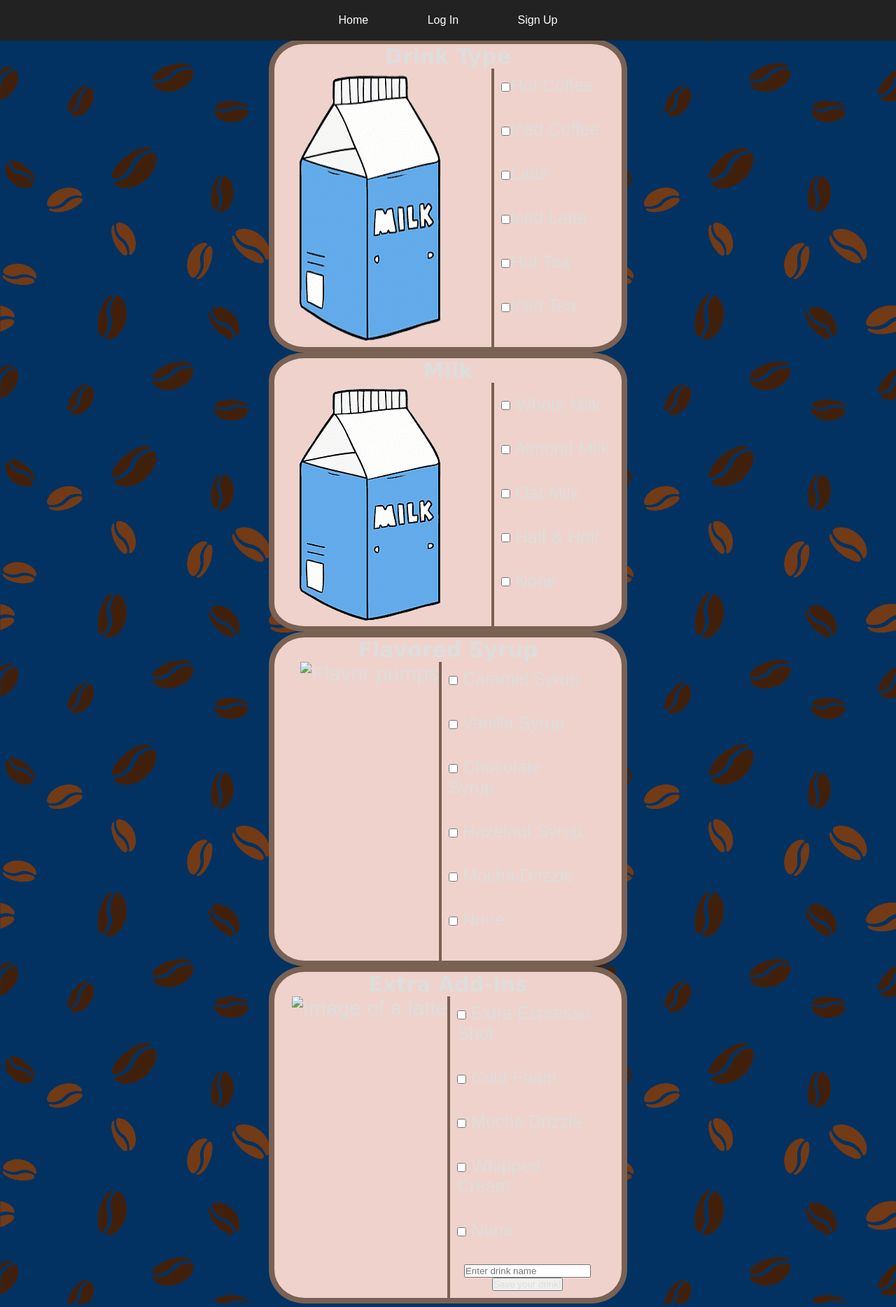
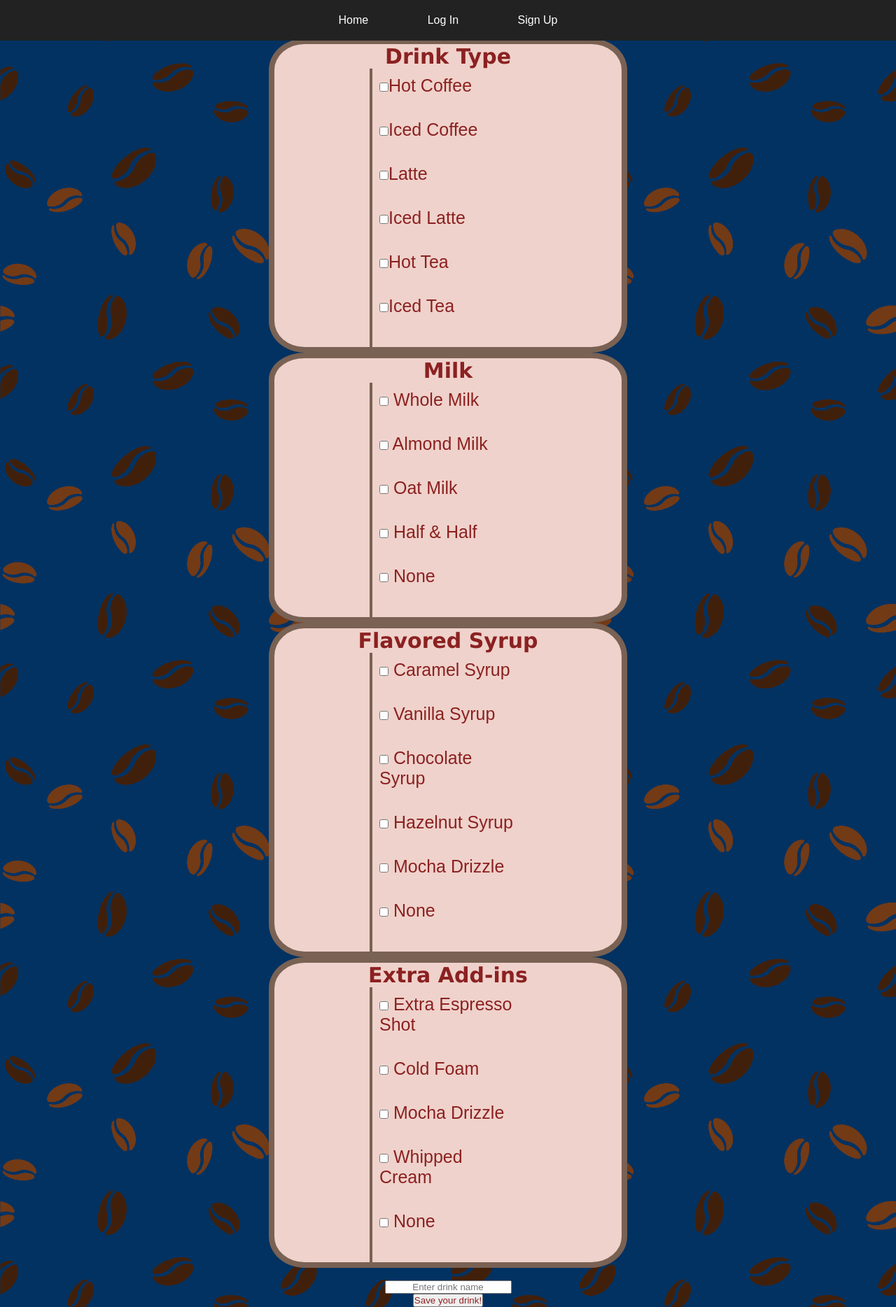
Before and after one commit to Raeludwig/moon-dollars, a Node server app: page /customDrink in a window 1280 px wide. Shown: the whole page at 70% size. Run offline with Node 20, Linux system fonts and the light colour scheme; data comes from the database, SQL or seed files in the repository; some libraries are stand-ins or nearby versions.

Commit message:
Fixed custom drink font and button placement

```diff
--- a/public/css/customdrink.css
+++ b/public/css/customdrink.css
@@ -1,21 +1,25 @@
+
+
 .wrapper {
     border: 8px solid #796153;
     border-radius: 10%;
     width: 40%;
     margin: 0 auto;
     background-color: #efd2cb;
+    color: #8b2121;
 }
 
 .custom-card {
     font-size: 30px;
     display: flex;
     justify-content: center;
+    color: #8b2121;
 }
-
 .wrapper h2 {
     text-align: center;
     font-family: Verdana, Geneva, Tahoma, sans-serif;
     font-size: 30px;
+    color: #8b2121;
 }
 
 .checkboxes {
@@ -25,6 +29,7 @@
     align-items: center;
     border-left: 4px solid #796153;
     padding: 10px;
+    color: #8b2121;
 }
 
 label {
@@ -33,9 +38,23 @@ label {
     display: inline-block;   /* set label as an inline element */
     text-align: left;       /* align text to the right */
     width: 200px;            /* add some width for spacing */
+    color: #8b2121;
   }
 
   input[type="checkbox"] {
     display: inline-block;   /* set checkbox as an inline element */
     vertical-align: middle;  /* align checkbox with the middle of label */
   }
+
+  #drink-name {
+    display: block;
+    margin: 0 auto;
+    text-align: center;
+    color: #8b2121;
+  }
+
+  .submit-btn {
+    display: block;
+    margin: 0 auto;
+    color: #8b2121;
+  }
--- a/public/css/style.css
+++ b/public/css/style.css
@@ -2,7 +2,7 @@
   margin: 0;
   padding: 0;
   box-sizing: border-box;
-  color: #ddd;
+  color: #c2c0c0;
   font-family: "Montserrat", sans-serif;
 }
 
--- a/views/customDrink.handlebars
+++ b/views/customDrink.handlebars
@@ -10,7 +10,7 @@
     <div class="wrapper question1">
         <h2>{{categories.[0].name}}</h2>
         <div class="custom-card">
-            <img class="Coffee" src="/public/images/milkbox.png" alt="coffee"></img>
+
             <div class="checkboxes">
           <!-- Checkboxes here -->
                 <label><input type="checkbox" name="option1" value="{{ingredients.[0].name}}">{{ingredients.[0].name}}</label><br>
@@ -26,7 +26,7 @@
     <div class="wrapper question2">
         <h2>{{categories.[1].name}}</h2>
         <div class="custom-card">
-            <img class="Milk" src="/public/images/milkbox.png" alt="Milk box"></img>
+
 
             <div class="checkboxes">
                 <!-- Checkboxes here -->
@@ -43,7 +43,7 @@
     <div class="wrapper question3">
         <h2>{{categories.[2].name}}</h2>
         <div class="custom-card">
-            <img class="Flavors" src="" alt="Flavor pumps"></img>
+
 
             <div class="checkboxes">
                 <!-- Checkboxes here -->
@@ -61,7 +61,7 @@
     <div class="wrapper question4">
         <h2>{{categories.[3].name}}</h2>
         <div class="custom-card">
-            <img class="Type" src="" alt="Image of a latte"></img>
+
 
             <div class="checkboxes">
                 <!-- Checkboxes here -->
@@ -70,11 +70,13 @@
                 <label><input type="checkbox" name="option3" value="{{ingredients.[16].name}}"> {{ingredients.[17].name}}</label><br>
                 <label><input type="checkbox" name="option5" value="{{ingredients.[17].name}}"> {{ingredients.[16].name}}</label><br>
                 <label><input type="checkbox" name="option6" value="{{ingredients.[18].name}}"> {{ingredients.[18].name}}</label><br>
-                <input id= "drink-name" type="text" placeholder="Enter drink name"></input>
-                <button class="submit-btn" type="submit">Save your drink!</button>
+
             </div>
 
         </div>
     </div>
+<br>
+<input id= "drink-name" type="text" placeholder="Enter drink name"></input>
+<button class="submit-btn" type="submit">Save your drink!</button>
 </form>
 <script src='/js/customDrink.js'></script>
--- a/views/home.handlebars
+++ b/views/home.handlebars
@@ -2,7 +2,6 @@
 {{#if isLoggedIn}}
 <div class="welcome">
   <h2>Welcome, {{user.username}}!</h2>
-  <p>Your id is <strong>{{user.id}}</strong>.</p>
 </div>
 {{/if}}
 <div class="container">
```
